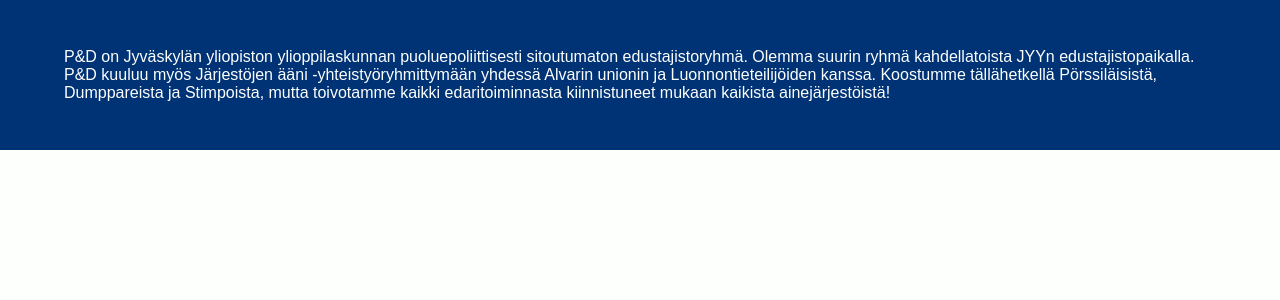
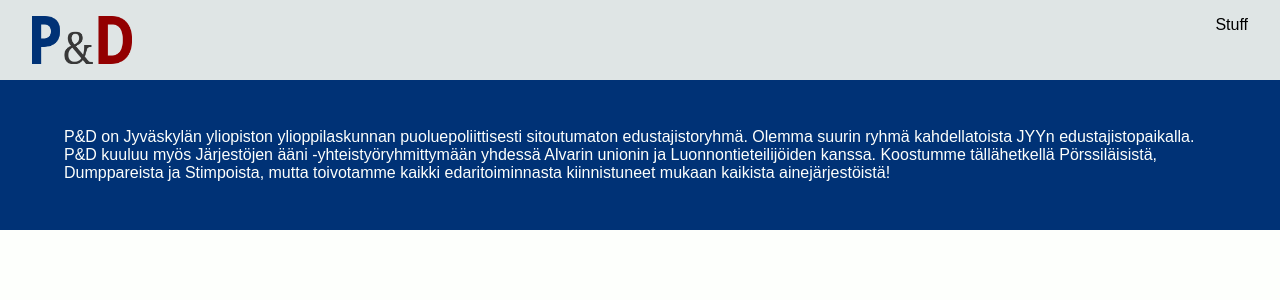
Before and after one commit to TuesdayNinja/Edariryhma-PD, a Next.js app: page / in a window 1280 px wide. Shown: the top 300 px of the page. Built offline with nearby package versions, Linux system fonts and the light colour scheme; a web font is replaced by a local one.

Commit message:
Fix base and add header base

```diff
--- a/components/ContentBlock.tsx
+++ b/components/ContentBlock.tsx
@@ -36,6 +36,7 @@
 };
 
 const Container = styled.div<ConteinerProps>`
+  width: 100%;
   padding: 2em 4em;
   background-color: ${({ color }) => handleBackgroundColor(color)};
   color: ${({ color }) => handleTextColor(color)};
--- /dev/null
+++ b/components/Header.tsx
@@ -0,0 +1,29 @@
+import styled from "styled-components";
+import Image from "next/image";
+
+const Container = styled.div`
+  height: 5em;
+  width: 100%;
+  padding: 1em 2em;
+  position: fixed;
+  top: 0;
+  background-color: #dfe5e5;
+  display: flex;
+  justify-content: space-between;
+`;
+
+const LogoContainer = styled.div`
+  height: 1em;
+  width: 4em;
+`;
+
+const Header = () => {
+  return (
+    <Container>
+      <Image src="/logo.png" alt="P&D" width="100" height="70" />
+      <div>Stuff</div>
+    </Container>
+  );
+};
+
+export default Header;
--- /dev/null
+++ b/pages/_document.tsx
@@ -0,0 +1,35 @@
+import Document from "next/document";
+import { ServerStyleSheet } from "styled-components";
+
+interface Props {
+  className?: string;
+}
+
+//For styled components
+export default class MyDocument extends Document {
+  static async getInitialProps(ctx: any) {
+    const sheet = new ServerStyleSheet();
+    const originalRenderPage = ctx.renderPage;
+
+    try {
+      ctx.renderPage = () =>
+        originalRenderPage({
+          enhanceApp: (App: any) => (props: Props) =>
+            sheet.collectStyles(<App {...props} />),
+        });
+
+      const initialProps = await Document.getInitialProps(ctx);
+      return {
+        ...initialProps,
+        styles: (
+          <>
+            {initialProps.styles}
+            {sheet.getStyleElement()}
+          </>
+        ),
+      };
+    } finally {
+      sheet.seal();
+    }
+  }
+}
--- a/pages/index.tsx
+++ b/pages/index.tsx
@@ -1,8 +1,44 @@
 import type { NextPage } from "next";
 import Head from "next/head";
 import Image from "next/image";
-import styled from "styled-components";
+import styled, { createGlobalStyle } from "styled-components";
 import ContentBlock from "../components/ContentBlock";
+import Header from "../components/Header";
+
+const GlobalStyle = createGlobalStyle`
+  html,
+  body {
+    padding: 0;
+    margin: 0;
+    font-family: freight-sans-pro, sans-serif;
+    background-color: #fdfffc;
+  }
+
+  h1 {
+    font-family: droid-sans, sans-serif;
+  }
+
+  h2 {
+    font-family: droid-sans, sans-serif;
+  }
+
+  h3 {
+    font-family: droid-sans, sans-serif;
+  }
+
+  a {
+    color: inherit;
+    text-decoration: none;
+  }
+  * {
+      box-sizing: border-box;
+    }
+`;
+
+const Content = styled.div`
+  width: 100%;
+  margin-top: 5em;
+`;
 
 const Home: NextPage = () => {
   return (
@@ -16,8 +52,10 @@
         <link rel="icon" href="/favicon.ico" />
         <link rel="stylesheet" href="https://use.typekit.net/axk4wab.css" />
       </Head>
-
+      <GlobalStyle />
+      <Header />
       <main>
+        <Content>
           <ContentBlock color="blue">
             <p>
               P&amp;D on Jyväskylän yliopiston ylioppilaskunnan
@@ -25,10 +63,12 @@
               ryhmä kahdellatoista JYYn edustajistopaikalla. P&amp;D kuuluu myös
               Järjestöjen ääni -yhteistyöryhmittymään yhdessä Alvarin unionin ja
               Luonnontieteilijöiden kanssa. Koostumme tällähetkellä
-            Pörssiläisistä, Dumppareista ja Stimpoista, mutta toivotamme kaikki
-            edaritoiminnasta kiinnistuneet mukaan kaikista ainejärjestöistä!{" "}
+              Pörssiläisistä, Dumppareista ja Stimpoista, mutta toivotamme
+              kaikki edaritoiminnasta kiinnistuneet mukaan kaikista
+              ainejärjestöistä!{" "}
             </p>
           </ContentBlock>
+        </Content>
       </main>
 
       <footer></footer>
--- a/styles/globals.css
+++ /dev/null
@@ -1,24 +0,0 @@
-html,
-body {
-  padding: 0;
-  margin: 0;
-  font-family: freight-sans-pro, sans-serif;
-  background-color: #fdfffc;
-}
-
-h1 {
-  font-family: droid-sans, sans-serif;
-}
-
-h2 {
-  font-family: droid-sans, sans-serif;
-}
-
-h3 {
-  font-family: droid-sans, sans-serif;
-}
-
-a {
-  color: inherit;
-  text-decoration: none;
-}
```
Also changed, not shown: pages/_app.tsx (+3 -4 lines). Lines whose indentation alone changed are shown as unchanged.
